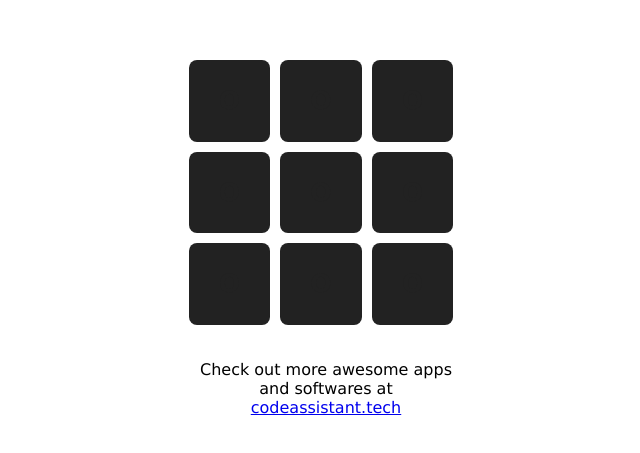
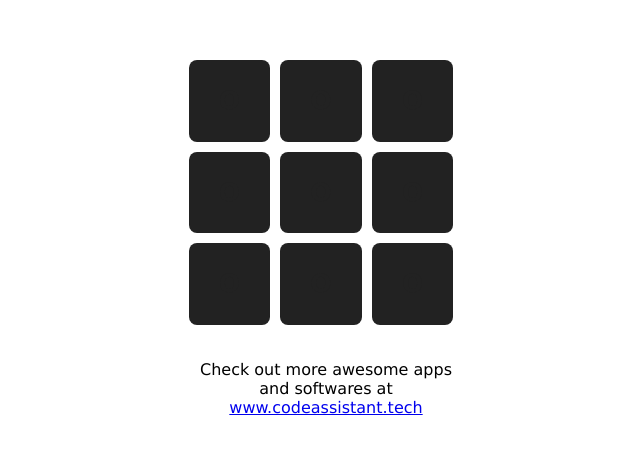
Before and after one commit to codeassistant-official/tictactoe, a plain HTML site: page index.html in a window 1280 px wide. Shown: the part 115-568 px from the top of the page, 319-959 px from the left. Drawn offline with Linux system fonts and the light colour scheme.

Commit message:
Update index.html

```diff
--- a/index.html
+++ b/index.html
@@ -31,7 +31,7 @@
             </tr>
         </table>
         <div class="promotion">
-            Check out more awesome apps and softwares at <a href="https://codeassistant.tech/">codeassistant.tech</a>
+            Check out more awesome apps and softwares at <a href="https://codeassistant.tech/">www.codeassistant.tech</a>
         </div>
     </div>
 
```
